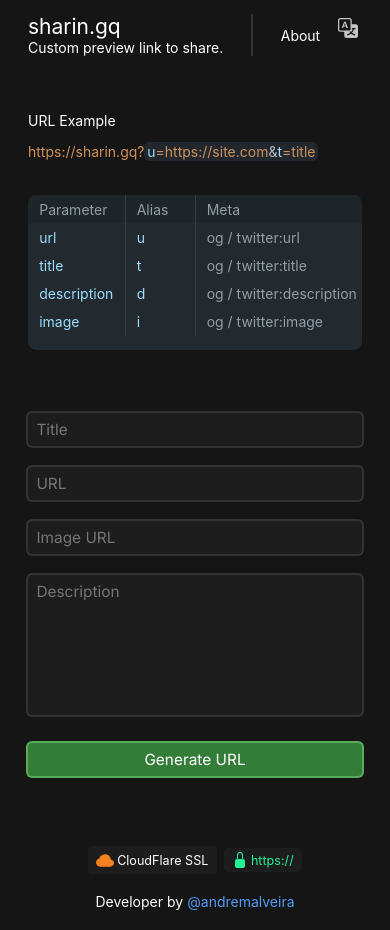
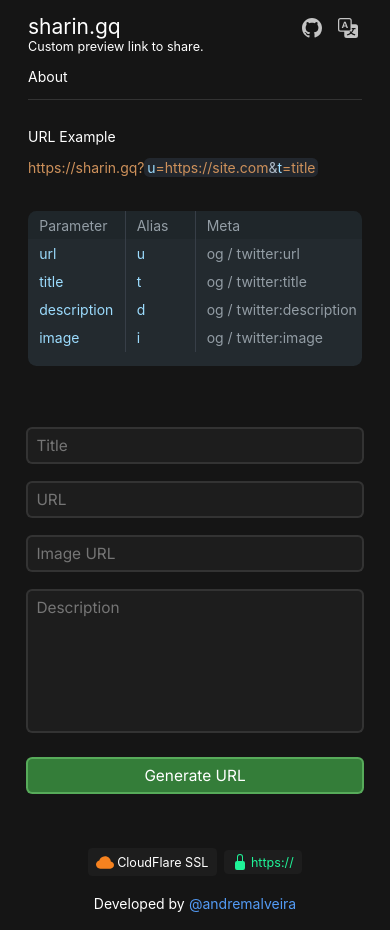
Before and after one commit to andremalveira/sharin.gq, a PHP site: page /getting-starter/index.html in a window 390 px wide. Run offline with PHP 8.4, Linux system fonts and the light colour scheme; some libraries are stand-ins or nearby versions.

Commit message:
Updated index.html style

```diff
--- a/getting-starter/index.html
+++ b/getting-starter/index.html
@@ -1,3 +1,5 @@
+<!-- Author: https://github.com/andremalveira -->
+<!-- Created in May 2022 -->
 <!DOCTYPE html>
 <html lang="en" theme="dark">
 <head>
@@ -32,6 +34,7 @@
           </div>
         </div>
         <div class="r-side">
+          <a href="https://github.com/andremalveira/sharin.gq" target="_blank" id="GithubIcon" size="20"></a>
           <div id="IconTranslate" size="20"></div>
         </div>
       </header>
--- a/getting-starter/src/css/modal.css
+++ b/getting-starter/src/css/modal.css
@@ -11,9 +11,15 @@
   display: flex;
   justify-content: center;
   align-items: center;
+
+  animation: overlay 0.5s;
   background: #0000007d;
-  transition: ease 3s;
 }
+@keyframes overlay {
+  from {background: #00000000;}
+  to {background: #0000007d;}
+}
+
 #easyModal .modal {
   display: grid;
   grid-template-rows: 1fr;
@@ -27,7 +33,8 @@
   height: 100%;
   max-width: 70%;
   max-height: 60%;
-  background: var(--bg-4);
+  background: var(  --bg-third);
+
   border-radius: 1rem;
   box-shadow: 0px 2px 10px 0px #00000014;
 }
@@ -95,3 +102,10 @@
   align-items: center;
   padding: 1rem 0 ;
 }
+
+@media (max-width: 420px) {
+  #easyModal .modal {
+    max-width: 95%;
+    max-height: 95%;
+  }
+}
--- a/getting-starter/src/css/style.css
+++ b/getting-starter/src/css/style.css
@@ -69,7 +69,17 @@ body {
           transform: translate(-50%, 0%);
 }
 
-#home header #IconTranslate {
+#home header .r-side {
+  display: -webkit-box;
+  display: -ms-flexbox;
+  display: flex;
+  -webkit-box-align: center;
+      -ms-flex-align: center;
+          align-items: center;
+  gap: 0.5rem;
+}
+
+#home header :is(#IconTranslate, #GithubIcon) {
   padding: 0.3rem;
   color: var(--font-second);
   -webkit-transition: ease 0.2s;
@@ -80,7 +90,7 @@ body {
   display: flex;
 }
 
-#home header #IconTranslate:hover {
+#home header :is(#IconTranslate, #GithubIcon):hover {
   background: #4184e426;
   color: var(--link-primary);
 }
@@ -301,6 +311,15 @@ footer a:hover {
   cursor: pointer;
 }
 
+footer span, footer a {
+  display: -webkit-box;
+  display: -ms-flexbox;
+  display: flex;
+  -webkit-box-align: center;
+      -ms-flex-align: center;
+          align-items: center;
+}
+
 footer .center {
   display: -webkit-box;
   display: -ms-flexbox;
@@ -354,8 +373,48 @@ footer .l-side span {
           user-select: none;
 }
 
+footer .r-side {
+  display: -webkit-box;
+  display: -ms-flexbox;
+  display: flex;
+  -webkit-box-align: center;
+      -ms-flex-align: center;
+          align-items: center;
+  -webkit-box-pack: end;
+      -ms-flex-pack: end;
+          justify-content: flex-end;
+}
+
 /*RESPONSIVE*/
 @media (max-width: 420px) {
+  #home header {
+    border-bottom: solid 1px var(--border);
+    padding-bottom: 1rem;
+    margin: 1rem 0 1rem 0;
+  }
+  #home header .l-side {
+    -webkit-box-orient: vertical;
+    -webkit-box-direction: normal;
+        -ms-flex-direction: column;
+            flex-direction: column;
+  }
+  #home header .l-side .logo {
+    margin-bottom: 1rem;
+  }
+  #home header .l-side .logo p {
+    font-size: 0.9rem;
+  }
+  #home header .l-side .divider {
+    margin: 0 1rem;
+  }
+  #home header .r-side {
+    height: -webkit-max-content;
+    height: -moz-max-content;
+    height: max-content;
+  }
+  #home main {
+    padding: 1rem 0;
+  }
   div#url-example {
     font-size: 1rem;
   }
--- a/getting-starter/src/css/style.scss
+++ b/getting-starter/src/css/style.scss
@@ -50,15 +50,20 @@ body {
       }
     }
   }
+  & .r-side {
+    display: flex;
+    align-items: center;
+    gap: 0.5rem;
+  }
 }
-#home header #IconTranslate {
+#home header :is(#IconTranslate, #GithubIcon) {
   padding: 0.3rem;
   color: var(--font-second);
   transition: ease 0.2s;
   border-radius: 0.4rem;
   display: flex;
 }
-#home header #IconTranslate:hover {
+#home header :is(#IconTranslate, #GithubIcon):hover {
   background: #4184e426;
   color: var(--link-primary);
 }
@@ -212,7 +217,10 @@ footer {
       cursor: pointer;
     }
   }
-
+  & span, a {
+    display: flex;
+    align-items: center;
+  }
   & .center {
     display: flex;
     justify-content: center;
@@ -242,12 +250,46 @@ footer {
       user-select: none;
     }
   }
+
+  & .r-side {
+    display: flex;
+    align-items: center;
+    justify-content: flex-end;
+  }
 }
 
 
 /*RESPONSIVE*/
 
 @media (max-width: 420px) {
+  #home {
+    header {
+      border-bottom: solid 1px var(--border);
+      padding-bottom: 1rem;
+      margin: 1rem 0 1rem 0;
+
+      & .l-side {
+        flex-direction: column;
+        & .logo {
+          margin-bottom: 1rem;
+          p {
+            font-size: 0.9rem;
+          }
+        }
+        & .divider {
+          margin: 0 1rem;
+        }
+      }
+      & .r-side {
+        height: max-content;
+      }
+
+    }
+    & main {
+      padding: 1rem 0;
+    }
+  }
+
   div#url-example {
     font-size: 1rem;
   }
--- a/getting-starter/src/i18n/translate.js
+++ b/getting-starter/src/i18n/translate.js
@@ -16,7 +16,7 @@ const translate = {
     slogan: "Custom preview link to share.",
     text_url_example: "URL Example",
     text_about: "About",
-    text_create_by: "Developer by",
+    text_create_by: "Developed by",
     title_params_u: "url parameter",
     title_params_t: "title parameter",
     title_params_e: "& sign to concatenate with a next parameter",
--- a/getting-starter/src/js/lib/bootstrap.icons.js
+++ b/getting-starter/src/js/lib/bootstrap.icons.js
@@ -28,9 +28,11 @@ const svg = (element, path) => {
 const icon = {
   "IconTranslate": '<path d="M4.545 6.714 4.11 8H3l1.862-5h1.284L8 8H6.833l-.435-1.286H4.545zm1.634-.736L5.5 3.956h-.049l-.679 2.022H6.18z"/><path d="M0 2a2 2 0 0 1 2-2h7a2 2 0 0 1 2 2v3h3a2 2 0 0 1 2 2v7a2 2 0 0 1-2 2H7a2 2 0 0 1-2-2v-3H2a2 2 0 0 1-2-2V2zm2-1a1 1 0 0 0-1 1v7a1 1 0 0 0 1 1h7a1 1 0 0 0 1-1V2a1 1 0 0 0-1-1H2zm7.138 9.995c.193.301.402.583.63.846-.748.575-1.673 1.001-2.768 1.292.178.217.451.635.555.867 1.125-.359 2.08-.844 2.886-1.494.777.665 1.739 1.165 2.93 1.472.133-.254.414-.673.629-.89-1.125-.253-2.057-.694-2.82-1.284.681-.747 1.222-1.651 1.621-2.757H14V8h-3v1.047h.765c-.318.844-.74 1.546-1.272 2.13a6.066 6.066 0 0 1-.415-.492 1.988 1.988 0 0 1-.94.31z"/>',
   "LockFill": ' <path d="M8 1a2 2 0 0 1 2 2v4H6V3a2 2 0 0 1 2-2zm3 6V3a3 3 0 0 0-6 0v4a2 2 0 0 0-2 2v5a2 2 0 0 0 2 2h6a2 2 0 0 0 2-2V9a2 2 0 0 0-2-2z"/>',
-  "CloudFill": '<path d="M4.406 3.342A5.53 5.53 0 0 1 8 2c2.69 0 4.923 2 5.166 4.579C14.758 6.804 16 8.137 16 9.773 16 11.569 14.502 13 12.687 13H3.781C1.708 13 0 11.366 0 9.318c0-1.763 1.266-3.223 2.942-3.593.143-.863.698-1.723 1.464-2.383z"/>'
+  "CloudFill": '<path d="M4.406 3.342A5.53 5.53 0 0 1 8 2c2.69 0 4.923 2 5.166 4.579C14.758 6.804 16 8.137 16 9.773 16 11.569 14.502 13 12.687 13H3.781C1.708 13 0 11.366 0 9.318c0-1.763 1.266-3.223 2.942-3.593.143-.863.698-1.723 1.464-2.383z"/>',
+  "GithubIcon": ' <path d="M8 0C3.58 0 0 3.58 0 8c0 3.54 2.29 6.53 5.47 7.59.4.07.55-.17.55-.38 0-.19-.01-.82-.01-1.49-2.01.37-2.53-.49-2.69-.94-.09-.23-.48-.94-.82-1.13-.28-.15-.68-.52-.01-.53.63-.01 1.08.58 1.23.82.72 1.21 1.87.87 2.33.66.07-.52.28-.87.51-1.07-1.78-.2-3.64-.89-3.64-3.95 0-.87.31-1.59.82-2.15-.08-.2-.36-1.02.08-2.12 0 0 .67-.21 2.2.82.64-.18 1.32-.27 2-.27.68 0 1.36.09 2 .27 1.53-1.04 2.2-.82 2.2-.82.44 1.1.16 1.92.08 2.12.51.56.82 1.27.82 2.15 0 3.07-1.87 3.75-3.65 3.95.29.25.54.73.54 1.48 0 1.07-.01 1.93-.01 2.2 0 .21.15.46.55.38A8.012 8.012 0 0 0 16 8c0-4.42-3.58-8-8-8z"/>'
 }
 
 svg('IconTranslate', icon.IconTranslate)
 svg('LockFill', icon.LockFill)
 svg('CloudFill', icon.CloudFill)
+svg('GithubIcon', icon.GithubIcon)
--- a/index.php
+++ b/index.php
@@ -6,7 +6,8 @@
   $site_name    = $_GET['sn'] ?? $_GET['site_name']   ?? null;
 
 ?>
-
+<!-- Author: https://github.com/andremalveira -->
+<!-- Created in May 2022 -->
 <!DOCTYPE html>
 <html lang="en">
 <head>
```
Also changed, not shown: 1 other file.
